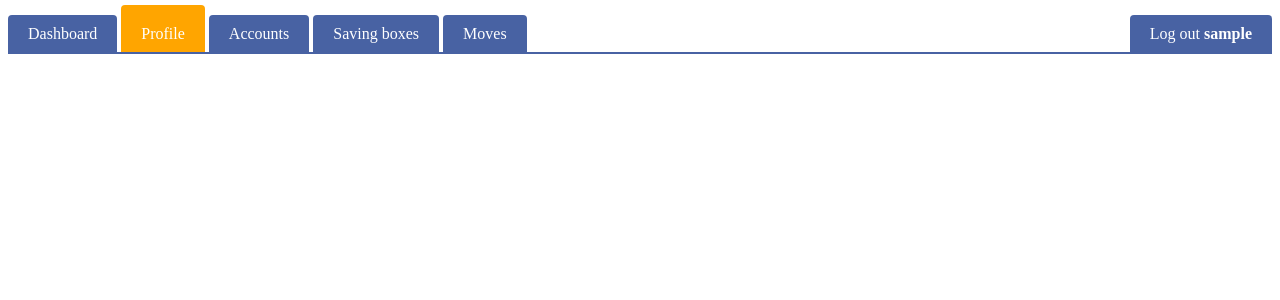
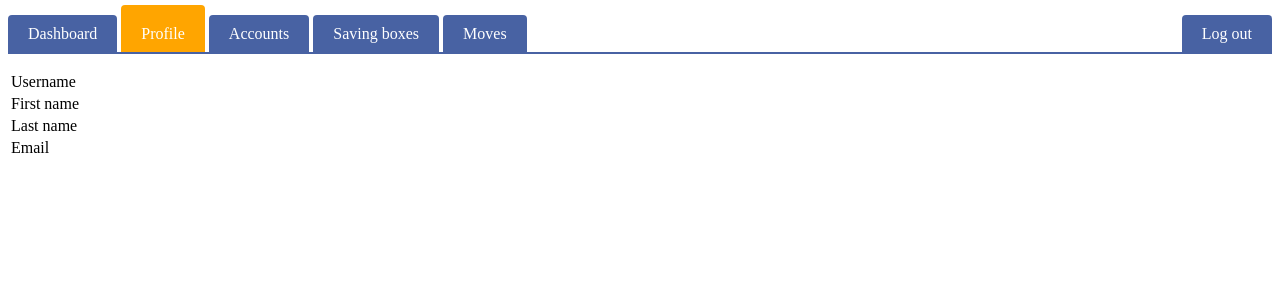
Before and after one commit to guallo/mybank, a Django app: page /profile in a window 1280 px wide. Shown: the top 300 px of the page. Run offline with Django 3.2, Linux system fonts and the light colour scheme; the visitor is signed in with stand-in values (Sample User, id 1); data that the repository does not hold is empty.

Commit message:
Initial stuff for 'Profile' section

```diff
--- a/presentation/templates/presentation/profile.html
+++ b/presentation/templates/presentation/profile.html
@@ -10,4 +10,20 @@ ul#main_menu li#profile a {
 {% endblock %}
 
 {% block content %}
+<table>
+    <tbody>
+        <tr>
+            <td><label>Username</label></td><td><label>{{ user.username }}</label></td>
+        </tr>
+        <tr>
+            <td><label>First name</label></td><td><label>{{ user.first_name }}</label></td>
+        </tr>
+        <tr>
+            <td><label>Last name</label></td><td><label>{{ user.last_name }}</label></td>
+        </tr>
+        <tr>
+            <td><label>Email</label></td><td><label>{{ user.email }}</label></td>
+        </tr>
+    </tbody>
+</table>
 {% endblock %}
--- a/presentation/views.py
+++ b/presentation/views.py
@@ -13,7 +13,10 @@ def dashboard_view(request):
 
 @login_required(login_url='login-view')
 def profile_view(request):
-    return render(request, 'presentation/profile.html')
+    result = requests.get('http://127.0.0.1:8000/core/users/', cookies=request.COOKIES)
+    users = result.json()
+
+    return render(request, 'presentation/profile.html', {'user': users[0]})
 
 
 @login_required(login_url='login-view')
```
